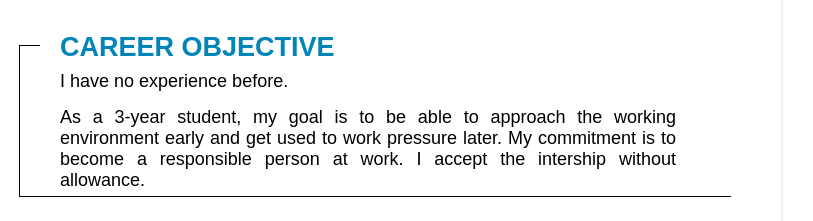
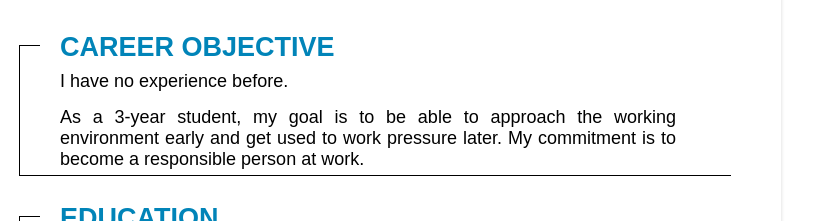
Before and after one commit to GiangNguyen0208/MyCV, a website: page index.html in a window 1280 px wide. Shown: the part 101-322 px from the top of the page, 359-1172 px from the left. Drawn offline with Linux system fonts and the light colour scheme.

Commit message:
Update CV 21/3

```diff
--- a/index.html
+++ b/index.html
@@ -82,7 +82,7 @@
                                     I have no experience before.
                                 </p>
                                 <p>
-                                    As a 3-year student, my goal is to be able to approach the working environment early and get used to work pressure later. My commitment is to become a responsible person at work. I accept the intership without allowance.
+                                    As a 3-year student, my goal is to be able to approach the working environment early and get used to work pressure later. My commitment is to become a responsible person at work.
                                 </p>
                             </div>
                         </div>
```
